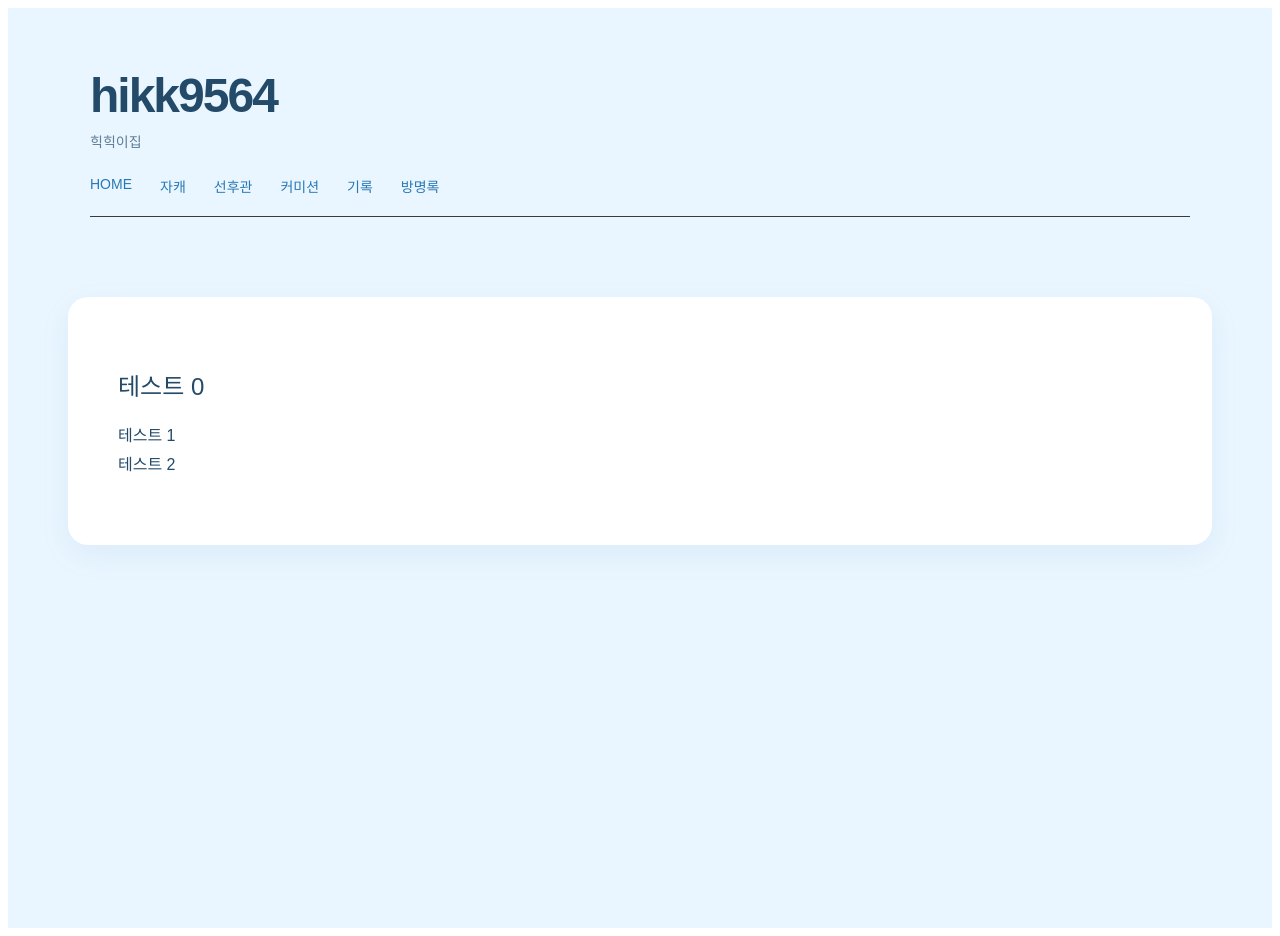
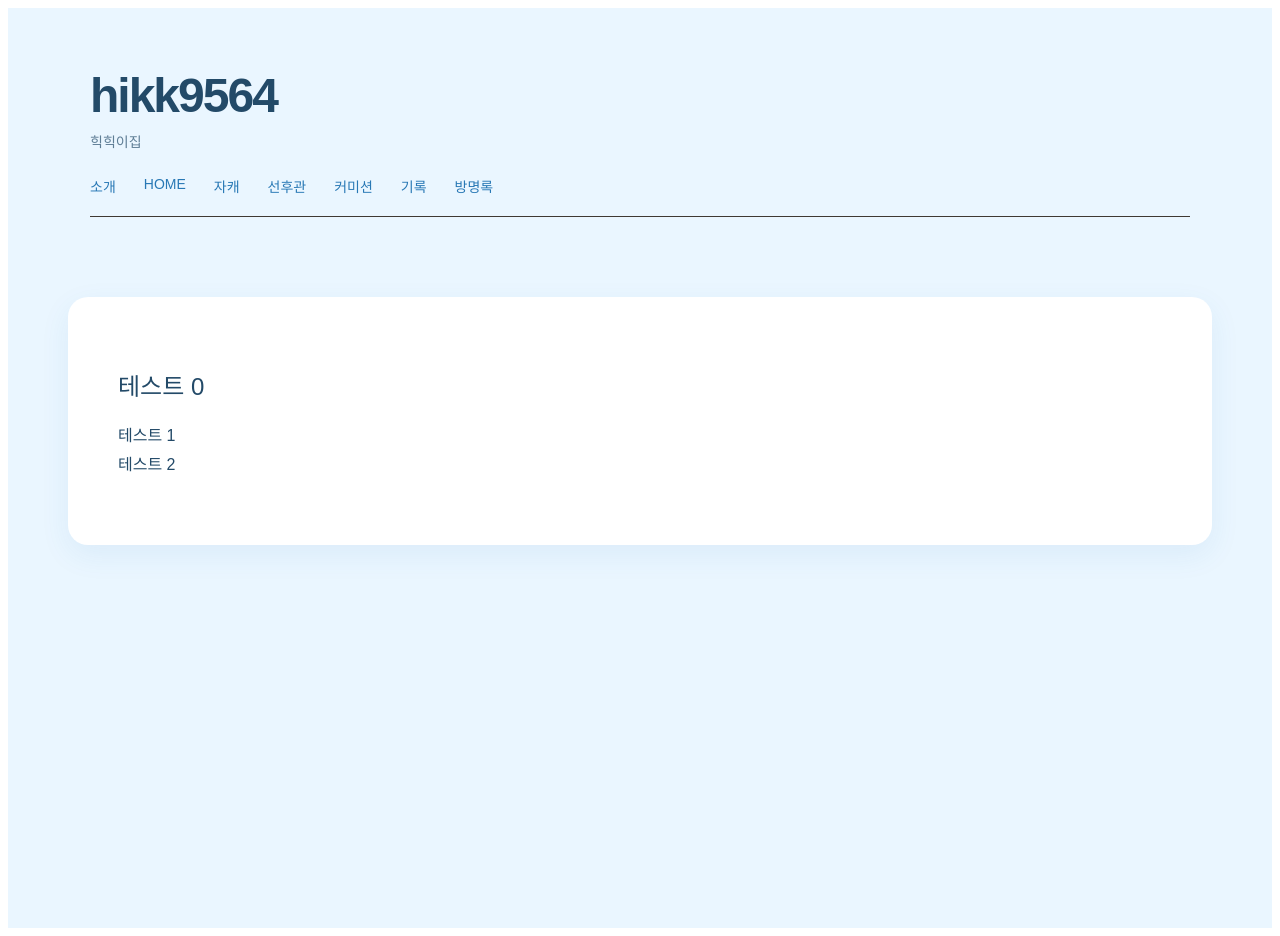
Before and after one commit to hikk9564/4659kkih, a Next.js app: page / in a window 1280 px wide. Built offline with nearby package versions, Linux system fonts and the light colour scheme.

Commit message:
Add '소개' link to the page

```diff
--- a/app/page.tsx
+++ b/app/page.tsx
@@ -44,6 +44,9 @@ export default function Home() {
     fontSize: "14px",
   }}
 >
+    <a href="#소개" style={{ color: "#2878B5", textDecoration: "none" }}>
+   소개
+  </a>
   <a href="/" style={{ color: "#2878B5", textDecoration: "none" }}>
     HOME
   </a>
```
